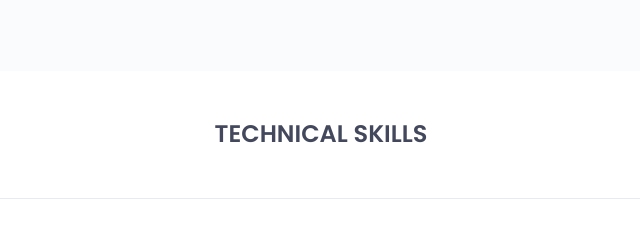
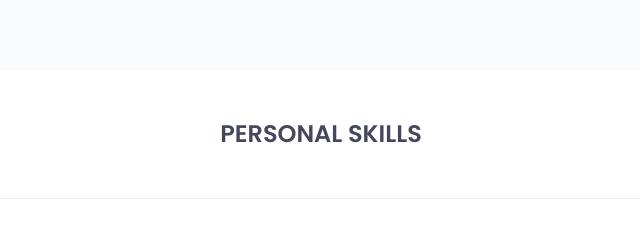
Before and after one commit to iJosef/josef, a plain HTML site: page index.html in a window 1280 px wide. Shown: the part 2120-2369 px from the top of the page, 319-959 px from the left. Drawn offline with nearby package versions, Linux system fonts and the light colour scheme.

Commit message:
Update index.html

```diff
--- a/index.html
+++ b/index.html
@@ -312,7 +312,7 @@
     <section id="skills" class="skills">
         <div class="skill-content">
             <div class="section-heading text-center">
-                <h2>technical skills</h2>
+                <h2>personal skills</h2>
             </div>
             <div class="container">
                 <div class="row">
```
